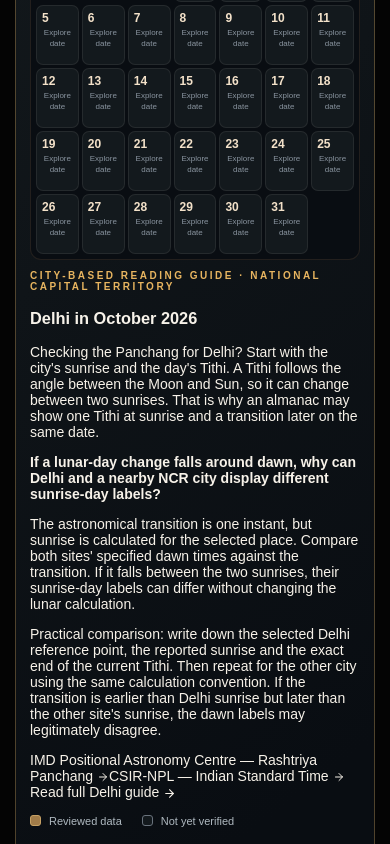
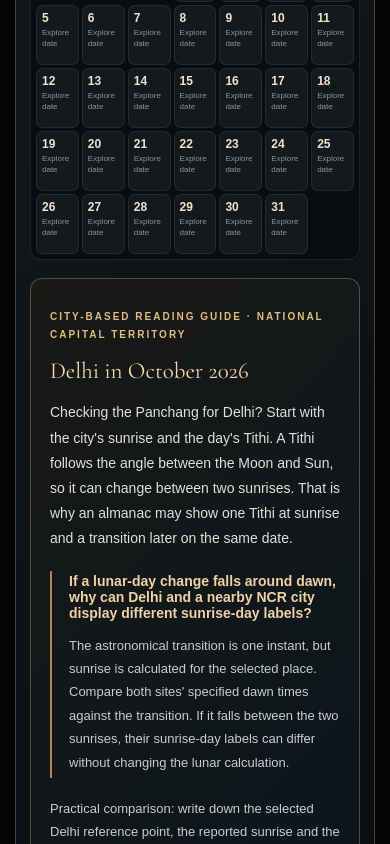
Before and after one commit to SviatF/panchavani, a Next.js app: page /calendar/ in a window 390 px wide. Shown: the part 840-1684 px from the top of the page. Built offline with nearby package versions, Linux system fonts and the light colour scheme.

Commit message:
style: premium editorial city/date content panel, semantic interactive day cells and responsive sources

```diff
--- a/app/globals.css
+++ b/app/globals.css
@@ -526,6 +526,28 @@
 .calendar-cell.is-reviewed>span{color:#f0d0a0}
 .calendar-cell small{display:flex;align-items:center;gap:4px;margin-top:auto;
  font-size:10px;color:#afd5af}
+.calendar-day-select{font:inherit;text-align:left;cursor:pointer;transition:background .2s,border-color .2s}
+.calendar-day-select:hover,.calendar-day-select.is-focused{background:#1b2428;border-color:rgba(225,181,110,.68)}
+.calendar-day-select.is-focused strong{color:#f9d795}
+.calendar-local-context{margin-top:18px;padding:clamp(19px,2.5vw,30px);
+ background:linear-gradient(133deg,#191916,#0d161c 70%);border:1px solid rgba(229,180,102,.34);
+ border-radius:12px;color:#c8cdd0}
+.calendar-local-context .section-eyebrow{font-size:10px;letter-spacing:2px;color:#e1bc80}
+.calendar-local-context h3{font:normal clamp(23px,2.5vw,33px)/1.23 var(--font-serif);
+ color:#f2d9aa;margin:13px 0 15px}
+.calendar-local-context p{font-size:13px;line-height:1.8;max-width:950px}
+.calendar-local-context .calendar-local-lead{font-size:14px;color:#e1e0da}
+.calendar-local-question{border-left:2px solid #b18751;padding:2px 0 2px 17px;margin:19px 0}
+.calendar-local-question strong{color:#eed2a4;font-size:14px}
+.calendar-local-question p{margin-bottom:2px}
+.calendar-day-uncertainty{display:flex;align-items:flex-start;gap:8px;
+ border-top:1px solid #5a564a8c;padding-top:14px;color:#c5b694}
+.calendar-day-uncertainty svg{flex:none;color:#deb978;margin-top:4px}
+.calendar-source-links{display:flex;flex-wrap:wrap;gap:11px 23px;padding-top:13px;margin-top:13px;
+ border-top:1px solid #5a564a8c}
+.calendar-source-links a{display:inline-flex;align-items:center;gap:7px;font-size:12px;
+ color:#e3bb82;text-decoration:underline;text-decoration-color:#6b563b;text-underline-offset:4px}
+.calendar-source-links a:hover{color:#ffe5b8}
 .calendar-legend{display:flex;gap:20px;flex-wrap:wrap;margin-top:15px}
 .calendar-legend>span{display:flex;align-items:center;gap:8px;font-size:11px;color:#afb9c0}
 .calendar-key{display:inline-block;width:11px;height:11px;border-radius:3px;
```
